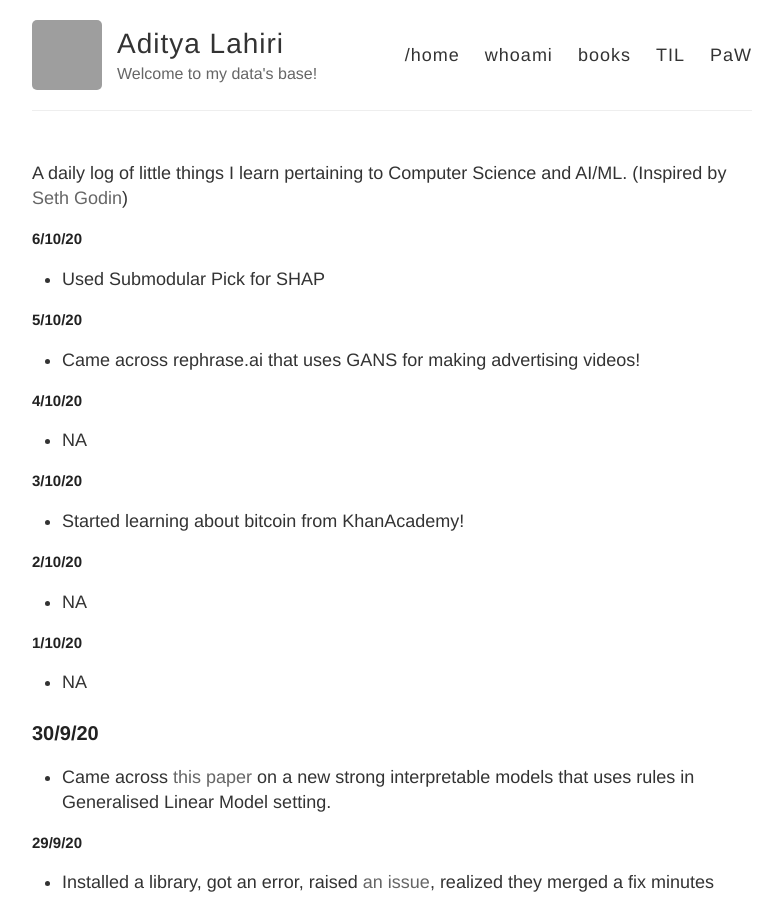
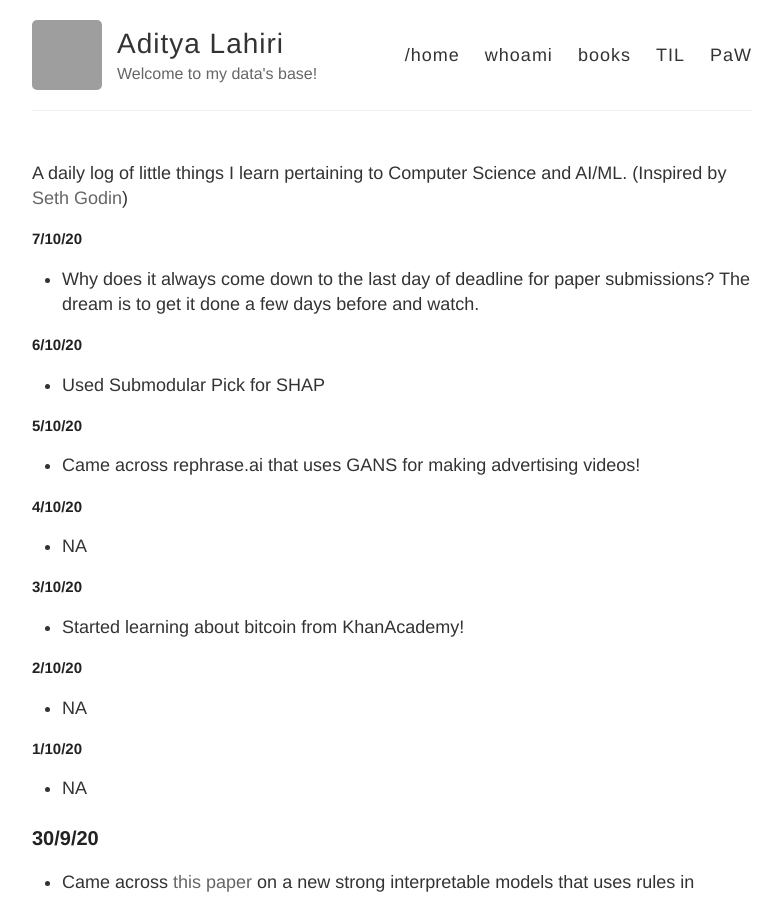
Before and after one commit to adityalahiri/adityalahiri.github.io, a Jekyll site: the page built from TIL.md, in a window 1280 px wide and 900 px high. Shown: the whole window, without its empty margins (248-1030 px from the left). Built offline with Jekyll 4.4.1, drawn with Linux system fonts in a browser that asks for light colours; our own code applies the rules of GitHub Pages for plain Markdown files; grey boxes are pictures that could not be loaded.

Commit message:
Update for 7/10

```diff
--- a/TIL.md
+++ b/TIL.md
@@ -1,5 +1,9 @@
 A daily log of little things I learn pertaining to Computer Science and AI/ML.
 (Inspired by [Seth Godin](https://seths.blog/))
+
+## 7/10/20
+
+* Why does it always come down to the last day of deadline for paper submissions? The dream is to get it done a few days before and watch.
 
 ## 6/10/20
 
```
